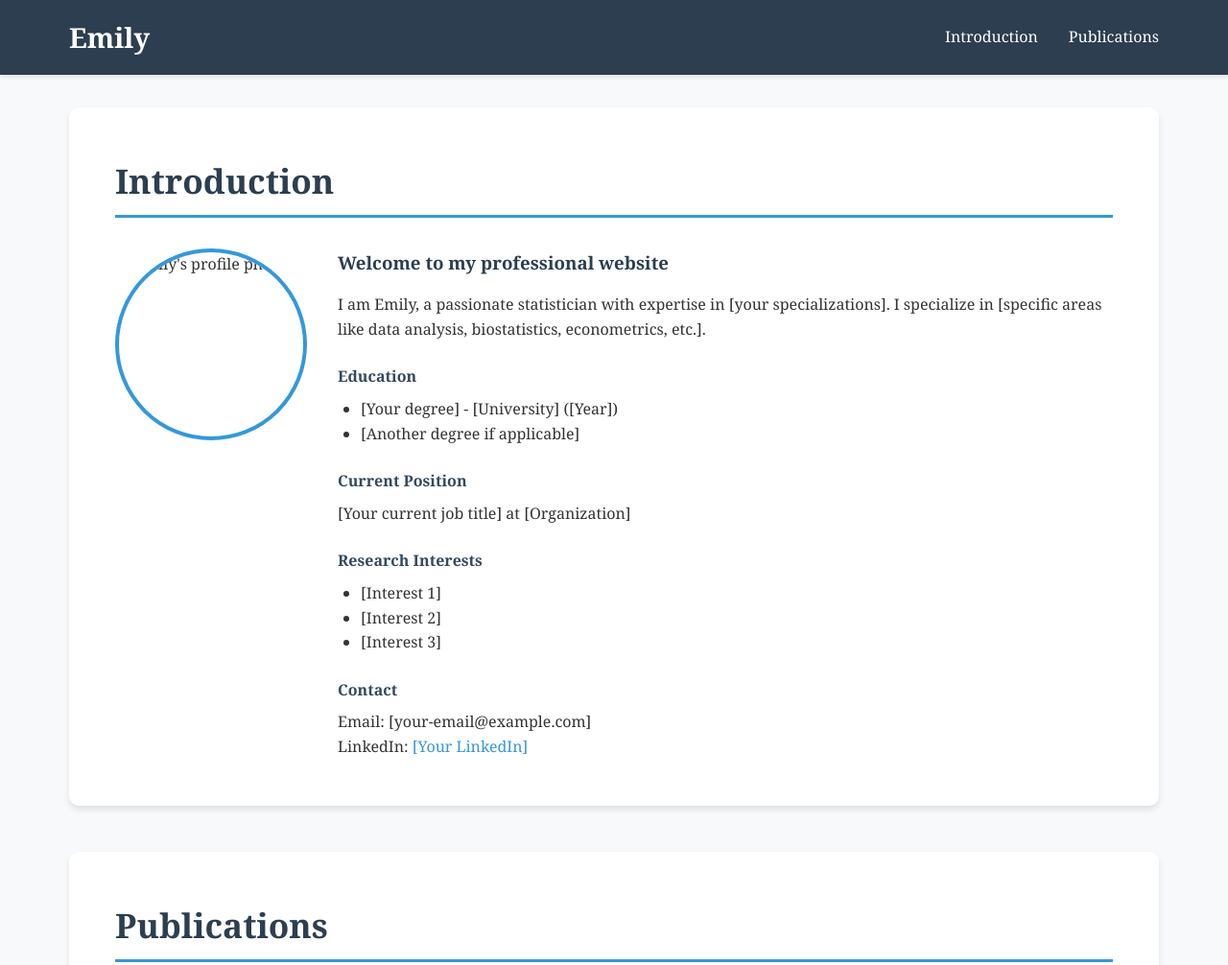
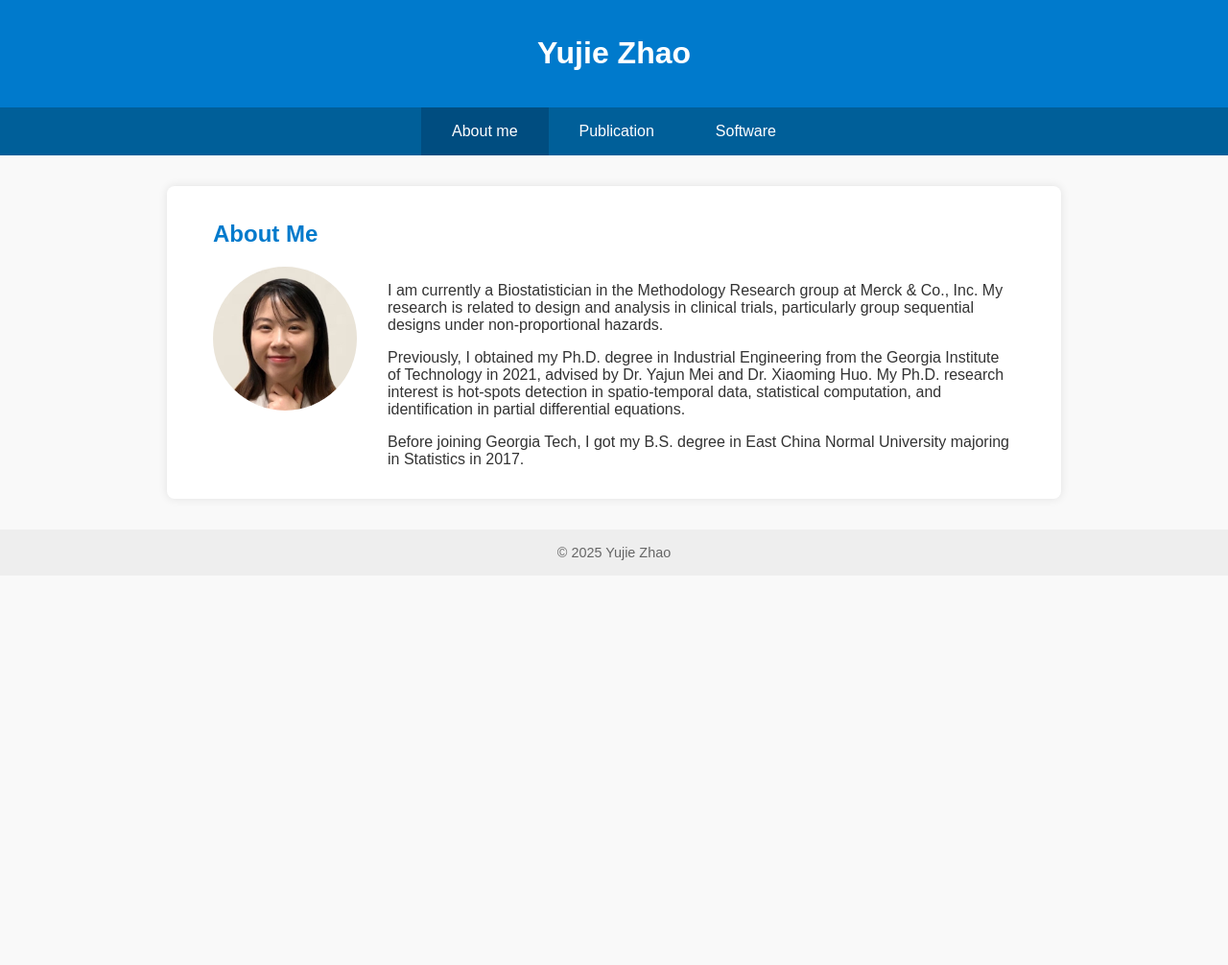
Before and after one commit to LittleBeannie/LittleBeannie.github.io, a plain HTML site: page index.html in a window 1280 px wide. Shown: the top 1006 px of the page at 96% size. After the commit the page ends 800 px from the top, so only its background shows below. Drawn offline with Linux system fonts and the light colour scheme.

Commit message:
update my personal website

```diff
--- a/index.html
+++ b/index.html
@@ -1,91 +1,158 @@
 <!DOCTYPE html>
 <html lang="en">
 <head>
-    <meta charset="UTF-8">
-    <meta name="viewport" content="width=device-width, initial-scale=1.0">
-    <title>Emily - Statistician</title>
-    <link rel="stylesheet" href="style.css">
+  <meta charset="UTF-8" />
+  <meta name="viewport" content="width=device-width, initial-scale=1" />
+  <title>Your Name - Personal Website</title>
+  <style>
+    body {
+      font-family: Arial, sans-serif;
+      margin: 0; padding: 0;
+      background: #f9f9f9;
+      color: #333;
+    }
+    header {
+      background: #007acc;
+      color: white;
+      padding: 1rem 2rem;
+      text-align: center;
+    }
+    nav {
+      display: flex;
+      justify-content: center;
+      background: #005f99;
+    }
+    nav button {
+      background: none;
+      border: none;
+      color: white;
+      padding: 1rem 2rem;
+      cursor: pointer;
+      font-size: 1rem;
+      transition: background 0.3s;
+    }
+    nav button:hover, nav button.active {
+      background: #004d80;
+    }
+    main {
+      max-width: 900px;
+      margin: 2rem auto;
+      padding: 0 1rem;
+      background: white;
+      box-shadow: 0 0 10px rgba(0,0,0,0.1);
+      border-radius: 8px;
+      min-height: 300px;
+    }
+    section {
+      display: none;
+      padding: 1rem 2rem;
+    }
+    section.active {
+      display: block;
+    }
+    h2 {
+      color: #007acc;
+    }
+    footer {
+      text-align: center;
+      padding: 1rem;
+      background: #eee;
+      margin-top: 2rem;
+      font-size: 0.9rem;
+      color: #666;
+    }
+  </style>
 </head>
 <body>
   <header>
+    <h1>Yujie Zhao</h1>
+  </header>
   <nav>
-            <h1>Emily</h1>
-            <ul>
-                <li><a href="#introduction">Introduction</a></li>
-                <li><a href="#publications">Publications</a></li>
-            </ul>
+    <button class="tab-button active" data-tab="intro">About me</button>
+    <button class="tab-button" data-tab="publication">Publication</button>
+    <button class="tab-button" data-tab="software">Software</button>
   </nav>
-    </header>
-
   <main>
-        <!-- Introduction Panel -->
-        <section id="introduction" class="panel">
-            <h2>Introduction</h2>
-            <div class="content">
-                <img src="profile-photo.jpg" alt="Emily's profile photo" class="profile-photo">
-                <div class="intro-text">
-                    <h3>Welcome to my professional website</h3>
-                    <p>I am Emily, a passionate statistician with expertise in [your specializations].
-                    I specialize in [specific areas like data analysis, biostatistics, econometrics, etc.].</p>
-
-                    <h4>Education</h4>
-                    <ul>
-                        <li>[Your degree] - [University] ([Year])</li>
-                        <li>[Another degree if applicable]</li>
-                    </ul>
-
-                    <h4>Current Position</h4>
-                    <p>[Your current job title] at [Organization]</p>
-
-                    <h4>Research Interests</h4>
-                    <ul>
-                        <li>[Interest 1]</li>
-                        <li>[Interest 2]</li>
-                        <li>[Interest 3]</li>
-                    </ul>
-
-                    <h4>Contact</h4>
-                    <p>Email: [your-email@example.com]</p>
-                    <p>LinkedIn: <a href="[your-linkedin-url]">[Your LinkedIn]</a></p>
+    <!-- Introduction section -->
+    <section id="intro" class="active">
+  <h2>About Me</h2>
+  <div style="display: flex; align-items: flex-start; gap: 2rem; flex-wrap: nowrap;">
+    <img src="profile_picture.jpg" alt="Your Name" style="width: 150px; height: 150px; border-radius: 50%; object-fit: cover;" />
+    <div style="flex: 1;">
+      <p>I am currently a Biostatistician in the Methodology Research group at Merck & Co., Inc. My research is related to design and analysis in clinical trials, particularly group sequential designs under non-proportional hazards.</p>
+      <p>Previously, I obtained my Ph.D. degree in Industrial Engineering from the Georgia Institute of Technology in 2021, advised by Dr. Yajun Mei and Dr. Xiaoming Huo.  My Ph.D. research interest is hot-spots detection in spatio-temporal data, statistical computation, and identification in partial differential equations.</p>
+      <p>Before joining Georgia Tech, I got my B.S. degree in East China Normal University majoring in Statistics in 2017.</p>
     </div>
   </div>
   </section>
+    <!-- Publication section -->
+    <section id="publication">
+      <h2>Publication</h2>
+      <ul>
+        <!-- Publication 1 -->
+        <li>D. Montani, V. V McLaughlin, J S. R Gibbs, M. Gomberg-Maitland, M. M Hoeper, I. R Preston, R. Souza, A. B Waxman, P. Escribano Subias, J. Feldman, G. M Meyer, K. M Olsson, F. Coulet, S. Manimaran, <strong>Y. Zhao</strong>, A. Lau, J. de Oliveira Pena, D. B Badesch, M. Humbert.
+      "<a href="https://www.atsjournals.org/doi/epdf/10.1164/rccm.202409-1698OC?role=tab" target="_blank" rel="noopener noreferrer">Consistent Safety and Efficacy of Sotatercept for Pulmonary Arterial Hypertension in BMPR2 Mutation Carriers and Noncarriers: A Planned Analysis of Phase 2, Double-Blind, Placebo-controlled Clinical Trial (PULSAR)</a>."
+      <span class="journal">American Journal of Respiratory and Critical Care Medicine</span>, 2025.</li>
+        <!-- Publication 1 -->
+        <li>Adjusted Inference for Multiple Testing Procedures in Group sequential designs. Biometrical journal (2025).
+        <strong>Y. Zhao</strong>, Q. Liu, L. Sun, K. Anderson.
+      "<a href="https://onlinelibrary.wiley.com/doi/10.1002/bimj.70020?__cf_chl_rt_tk=KeCLTtu3M84_mSaZnCB4N2Vt5OE8_6IKTkwiNStj3uw-1752862744-1.0.1.1-ARbwM4mEnIUSfMAXdShELpx5er4M.pDaXMgu0F6I2dM" target="_blank" rel="noopener noreferrer">Adjusted Inference for Multiple Testing Procedures in Group sequential designs</a>."
+      <span class="journal">Biometrical journal</span>, 2025.</li>
+      </ul>
+    </section>
+    <!-- Software section -->
+    <section id="software">
+    <h2>Software</h2>
 
-        <!-- Publications Panel -->
-        <section id="publications" class="panel">
-            <h2>Publications</h2>
-            <div class="content">
-                <div class="publication-item">
-                    <h3>[Publication Title 1]</h3>
-                    <p class="authors"><strong>Emily [Last Name]</strong>, Co-Author Name</p>
-                    <p class="journal"><em>Journal Name</em>, Volume(Issue), Pages, Year</p>
-                    <p class="abstract">Brief description or abstract of the publication...</p>
-                    <a href="[DOI or URL]" class="publication-link">View Publication</a>
+    <div id="Clinical trial designs and simulations" style="margin-bottom: 2rem;">
+    <h3>Clinical trial designs and simulations</h3>
+    <ul>
+      <li><strong>gsDesign2:</strong> an R package for group sequential design for non-proportional hazards and stratified designs. <a href="https://github.com/Merck/gsDesign2" target="_blank" rel="noopener noreferrer">GitHub link</a>.</li>
+      <li><strong>simtrial:</strong> an R package for clinical trial simulation for time-to-event endpoints. <a href="https://github.com/Merck/simtrial" target="_blank" rel="noopener noreferrer">GitHub link</a>.</li>
+      <li><strong>simtrial:</strong> an R package for weighted parametric group sequential designs. <a href="https://github.com/Merck/wpgsd" target="_blank" rel="noopener noreferrer">GitHub link</a>.</li>
+    </ul>
     </div>
 
-                <div class="publication-item">
-                    <h3>[Publication Title 2]</h3>
-                    <p class="authors"><strong>Emily [Last Name]</strong>, Co-Author Name</p>
-                    <p class="journal"><em>Journal Name</em>, Volume(Issue), Pages, Year</p>
-                    <p class="abstract">Brief description or abstract of the publication...</p>
-                    <a href="[DOI or URL]" class="publication-link">View Publication</a>
-                </div>
-
-                <!-- Add more publications as needed -->
-
-                <div class="coming-soon">
-                    <h3>Upcoming Publications</h3>
+    <div id="Clinical trial analysis">
+    <h3>Clinical trial analysis</h3>
     <ul>
-                        <li>[Title] - Under review at [Journal]</li>
-                        <li>[Title] - In preparation</li>
+      <li><strong>metalite:</strong> an R package to create metadata structure for ADaM data analysis and reporting. <a href="https://github.com/Merck/metalite" target="_blank" rel="noopener noreferrer">GitHub link</a>.</li>
+      <li><strong>metalite.ae:</strong> an R package for standard adverse events analysis. <a href="https://github.com/Merck/metalite.ae" target="_blank" rel="noopener noreferrer">GitHub link</a>.</li>
+      <li><strong>metalite.sl:</strong> an R package for standard subject-level analysis. <a href="https://github.com/Merck/metalite.sl" target="_blank" rel="noopener noreferrer">GitHub link</a>.</li>
+      <li><strong>forestly:</strong> an R package for interactive forest plots of adverse events (AE). <a href="https://github.com/Merck/forestly" target="_blank" rel="noopener noreferrer">GitHub link</a>.</li>
+      <li><strong>boxly:</strong> an R package for interactive box plots in clinical trial analysis. <a href="https://github.com/Merck/boxly" target="_blank" rel="noopener noreferrer">GitHub link</a>.</li>
+      <li><strong>kmcurvely:</strong> an R package for interactive Kaplan-Meier plots in clinical trial analysis. <a href="https://github.com/MSDLLCpapers/kmcurvely" target="_blank" rel="noopener noreferrer">GitHub link</a>.</li>
     </ul>
   </div>
-            </div>
 </section>
+
+    <!-- Set the color showing the jounal of my publications -->
+    <style>
+    .journal {
+    color: #007acc; /* Blue color, you can change this */
+    font-style: italic; /* Optional: italicize journal names */
+    }
+</style>
   </main>
+  <footer>
+    &copy; 2025 Yujie Zhao
+  </footer>
 
-    <footer>
-        <p>&copy; 2025 Emily. All rights reserved.</p>
-    </footer>
+  <script>
+    const buttons = document.querySelectorAll('.tab-button');
+    const sections = document.querySelectorAll('main section');
+
+    buttons.forEach(button => {
+      button.addEventListener('click', () => {
+        // Remove active class from all buttons and sections
+        buttons.forEach(btn => btn.classList.remove('active'));
+        sections.forEach(sec => sec.classList.remove('active'));
+
+        // Add active class to clicked button and corresponding section
+        button.classList.add('active');
+        document.getElementById(button.dataset.tab).classList.add('active');
+      });
+    });
+  </script>
 </body>
 </html>
--- a/style.css
+++ b/style.css
@@ -219,3 +219,12 @@ footer {
         padding: 2rem;
     }
 }
+
+<style>
+  #intro div p {
+    margin-bottom: 1.5rem;
+  }
+  #intro div p:last-child {
+    margin-bottom: 0; /* Remove margin after last paragraph */
+  }
+</style>
```
Also changed, not shown: profile_picture.jpg (added), 2 other files. Lines whose indentation alone changed are shown as unchanged.
